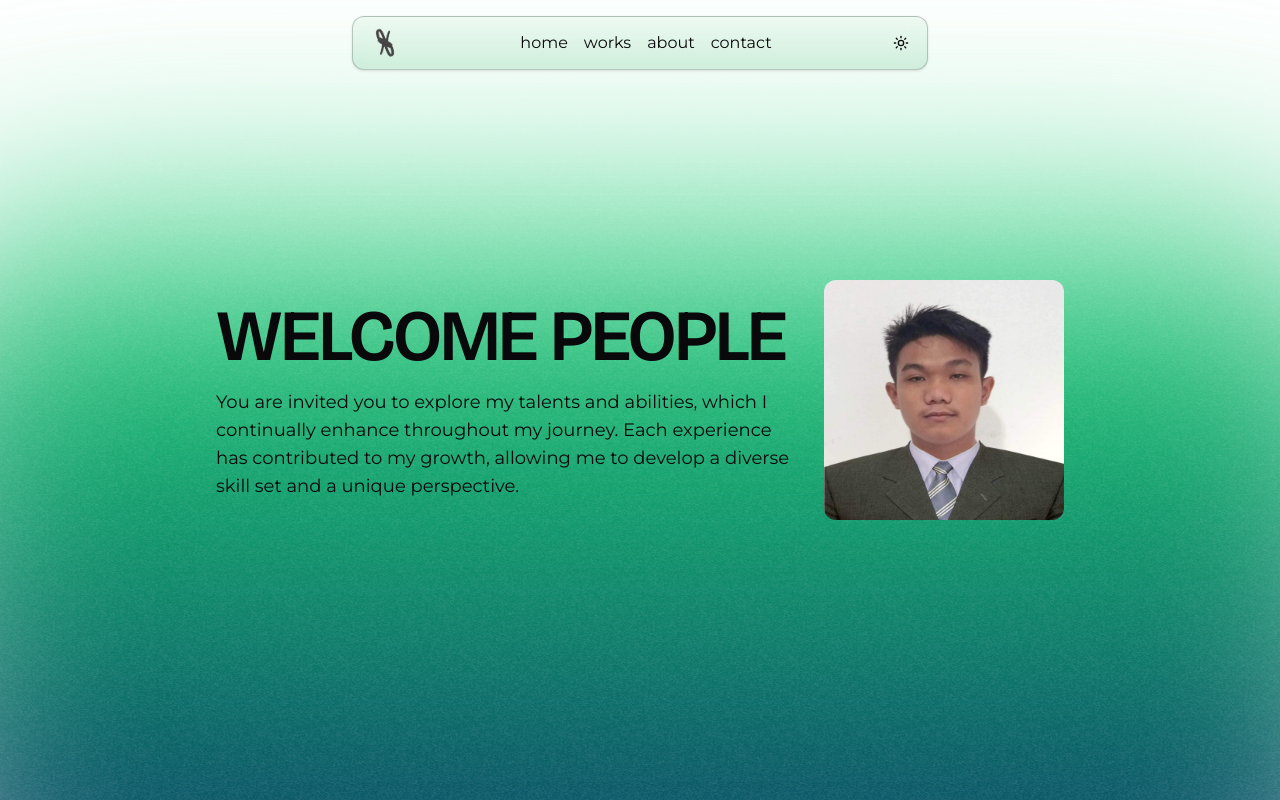
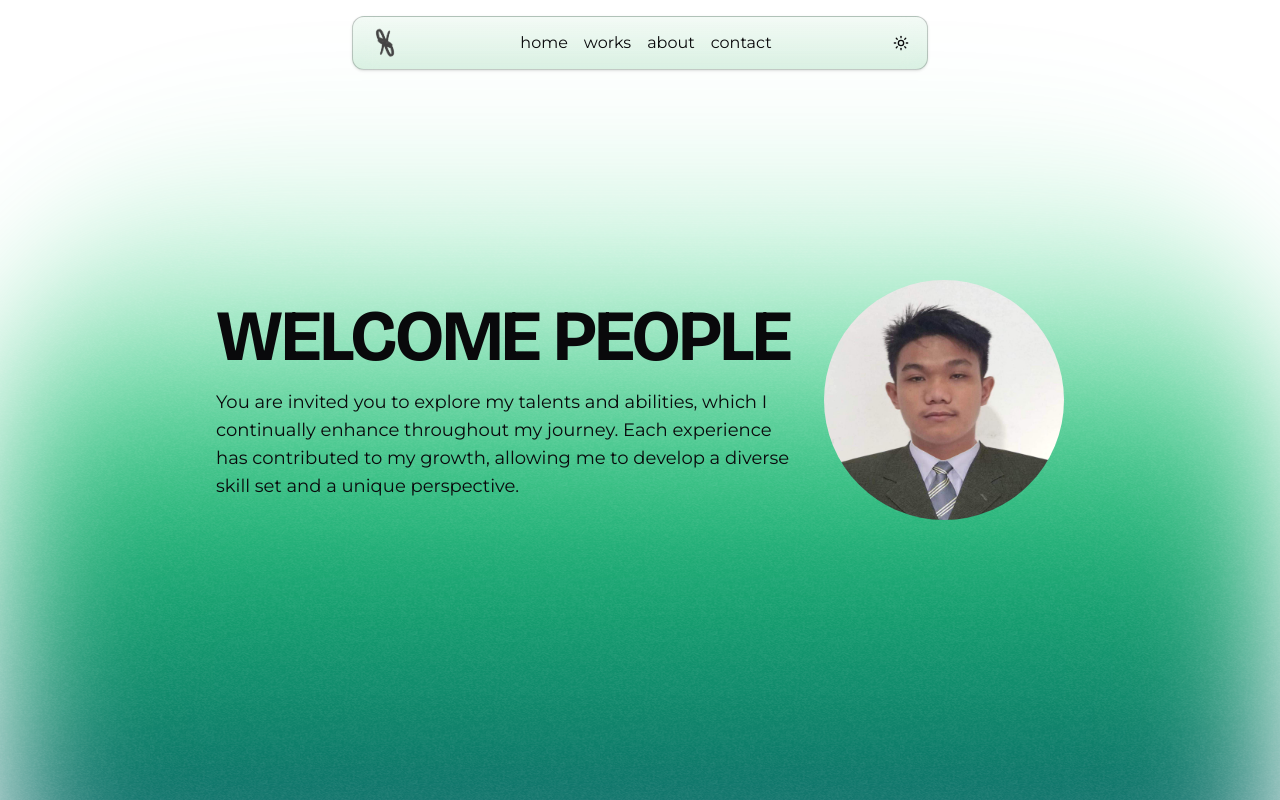
Before and after one commit to bryan308/personal-website, a Next.js app: page / in a window 1280 px wide. Built offline with nearby package versions, Linux system fonts and the light colour scheme.

Commit message:
feat: Refactor layout styles, update heading elements, and improve image presentation

```diff
--- a/app/page.js
+++ b/app/page.js
@@ -3,21 +3,21 @@ import Image from "next/image"
 export default function Home() {
 	return (
 		<>
-			<div className="relative flex items-center justify-center h-screen">
-				<div className="absolute flex items-center justify-center w-full h-full overflow-hidden">
+			<div className="relative flex items-center justify-center h-screen overflow-hidden">
+				<div className="-z-10 absolute top-28 flex items-center justify-center w-full h-full overflow-hidden rounded-tl-[20rem] rounded-tr-[20rem] blur-3xl">
 					<div className="absolute w-[120%] h-[800px] -bottom-60 -z-10 rounded-[200px] blur-[122px] bg-gradient-to-t from-[#021d62] to-[#18db71]" />
 					<div className="absolute w-full max-w-4xl h-[400px] -bottom-[42rem] -z-10 rounded-3xl blur-[122px] bg-[#0f6b7e]" />
 				</div>
 				<div
-					className="absolute inset-0 -z-10 opacity-25"
+					className="absolute inset-0 -z-10 opacity-20"
 					style={{
 						backgroundImage: "url('/images/noise.webp')",
 						backgroundRepeat: "repeat",
 					}}
 				/>
-				<div className="flex flex-col-reverse items-center justify-center md:justify-evenly gap-8 h-full mx-6 my-28 md:mx-auto lg:flex-row max-w-7xl rounded-tl-3xl rounded-tr-3xl bg-cover bg-center">
+				<div className="z-10 flex flex-col-reverse items-center justify-center md:justify-evenly gap-8 h-full mx-6 my-28 md:mx-auto lg:flex-row max-w-7xl">
 					<div className="p-4 text-center lg:text-left md:p-0">
-						<h1 className="text-5xl font-semibold uppercase tracking-tight scroll-m-20 lg:text-7xl">
+						<h1 className="text-5xl font-bold uppercase tracking-tight scroll-m-20 lg:text-7xl">
 							Welcome People
 						</h1>
 						<p className="mt-4 text-lg max-w-xl">
@@ -28,9 +28,9 @@ export default function Home() {
 					</div>
 					<div className="flex flex-col items-center">
 						<Image
-							className="size-52 lg:size-60 rounded-xl"
+							className="size-52 lg:size-60 rounded-full"
 							src="/images/me.jpg"
-							alt="me"
+							alt="picture of me"
 							width={384}
 							height={384}
 						/>
--- a/app/works/page.js
+++ b/app/works/page.js
@@ -6,10 +6,10 @@ import React from "react"
 function WorksPage() {
 	return (
 		<Section className="relative">
-			<h1 className="mb-4 text-center">WORKS</h1>
+			<h1 className="mb-4 text-center">Works</h1>
 			<div>
 				<h2 className="text-center">My works from ITWST02</h2>
-				<div className="grid grid-cols-1 md:grid-cols-2 lg:grid-cols-3 gap-8 place-items-center mt-8">
+				<div className="grid grid-cols-1 md:grid-cols-2 gap-8 place-items-center mt-8">
 					<Card
 						title="Laboratory 1"
 						description="I create a student directory table to display information about students using HTML tables and apply basic styling using CSS"
@@ -46,20 +46,25 @@ export default WorksPage
 const Card = ({ title, image = "/images/sample.png", description, className, ...props }) => {
 	return (
 		<div
-			className={cn("flex flex-col justify-start items-start p-4 max-w-lg h-full", className)}
+			className={cn(
+				"flex flex-col justify-start items-start max-w-lg h-full rounded-xl overflow-hidden",
+				className
+			)}
 			{...props}
 		>
-			<div className="mb-4">
+			<div>
 				<Image
 					src={image}
 					alt={title}
 					width={1800}
 					height={1016}
-					className="rounded-lg"
+					// className="rounded-lg"
 				/>
 			</div>
-			<h4>{title}</h4>
-			<p className="mt-4">{description}</p>
+			<div className="p-4">
+				<h4>{title}</h4>
+				<p>{description}</p>
+			</div>
 		</div>
 	)
 }
```
Also changed, not shown: app/globals.css (line endings or trailing spaces).
